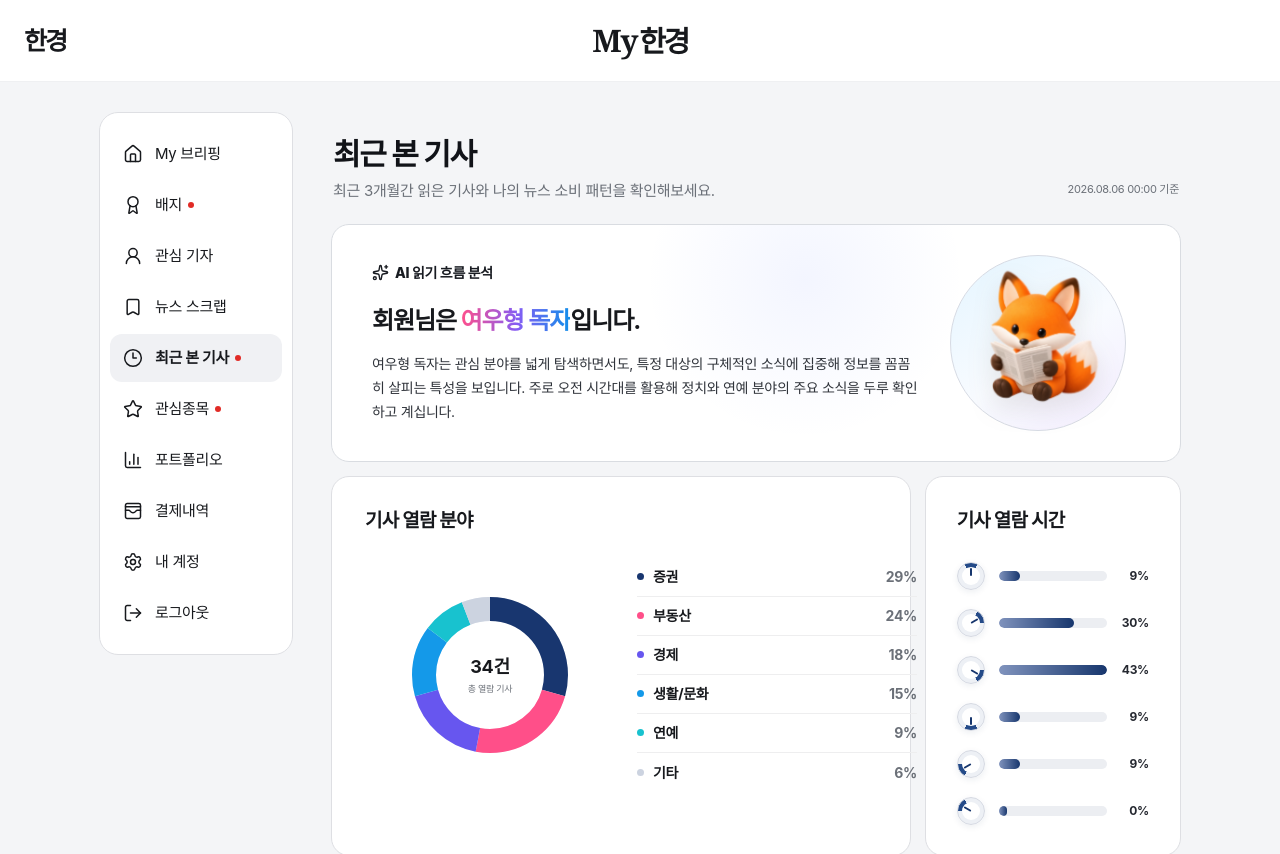
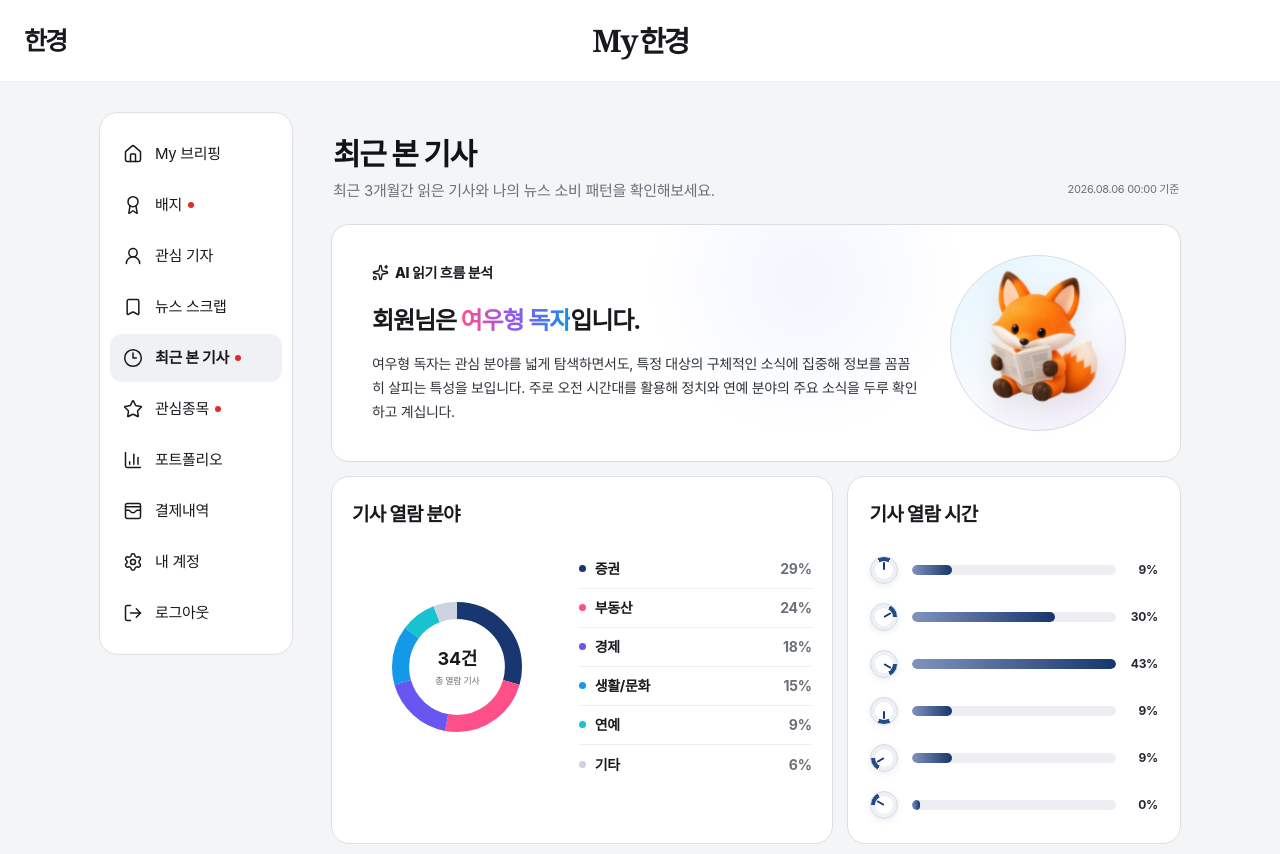
Before and after one commit to hktouchkim/myhankyung, a Next.js app: page /recent-articles in a window 1280 px wide. Shown: the top 854 px of the page. Built offline with nearby package versions, Linux system fonts and the light colour scheme.

Commit message:
Fix reading category module content overflow in 850px container

```diff
--- a/app/globals.css
+++ b/app/globals.css
@@ -2858,15 +2858,15 @@ p {
 
 .reading-stats-layout {
   display: grid;
-  grid-template-columns: minmax(250px, 0.9fr) minmax(280px, 1.1fr);
-  gap: 22px;
-  margin-top: 22px;
-  align-items: stretch;
+  grid-template-columns: minmax(170px, 0.95fr) minmax(200px, 1.05fr);
+  gap: 16px;
+  margin-top: 20px;
+  align-items: center;
 }
 
 .reading-insights-grid {
   display: grid;
-  grid-template-columns: minmax(0, 2.08fr) minmax(255px, 0.92fr);
+  grid-template-columns: minmax(0, 1.8fr) minmax(255px, 1.2fr);
   gap: 14px;
   margin-bottom: 14px;
 }
@@ -2877,11 +2877,11 @@ p {
 }
 
 .reading-category-card {
-  padding: 30px 33px;
+  padding: 24px 20px;
 }
 
 .reading-time-card {
-  padding: 30px 31px;
+  padding: 24px 22px;
 }
 
 .reading-time-heading {
@@ -2973,8 +2973,8 @@ p {
 
 .reading-donut {
   position: relative;
-  width: 180px;
-  height: 180px;
+  width: 154px;
+  height: 154px;
 }
 
 .reading-donut svg {
@@ -2988,7 +2988,7 @@ p {
 .reading-donut-track,
 .reading-donut-segment {
   fill: none;
-  stroke-width: 24;
+  stroke-width: 20;
 }
 
 .reading-donut-track {
@@ -3002,7 +3002,7 @@ p {
 
 .reading-donut-segment:hover,
 .reading-donut-segment:focus {
-  stroke-width: 29;
+  stroke-width: 25;
   outline: none;
 }
 
@@ -3016,7 +3016,7 @@ p {
 
 .reading-donut-center {
   position: absolute;
-  inset: 45px;
+  inset: 38px;
   display: flex;
   align-items: center;
   flex-direction: column;
```
